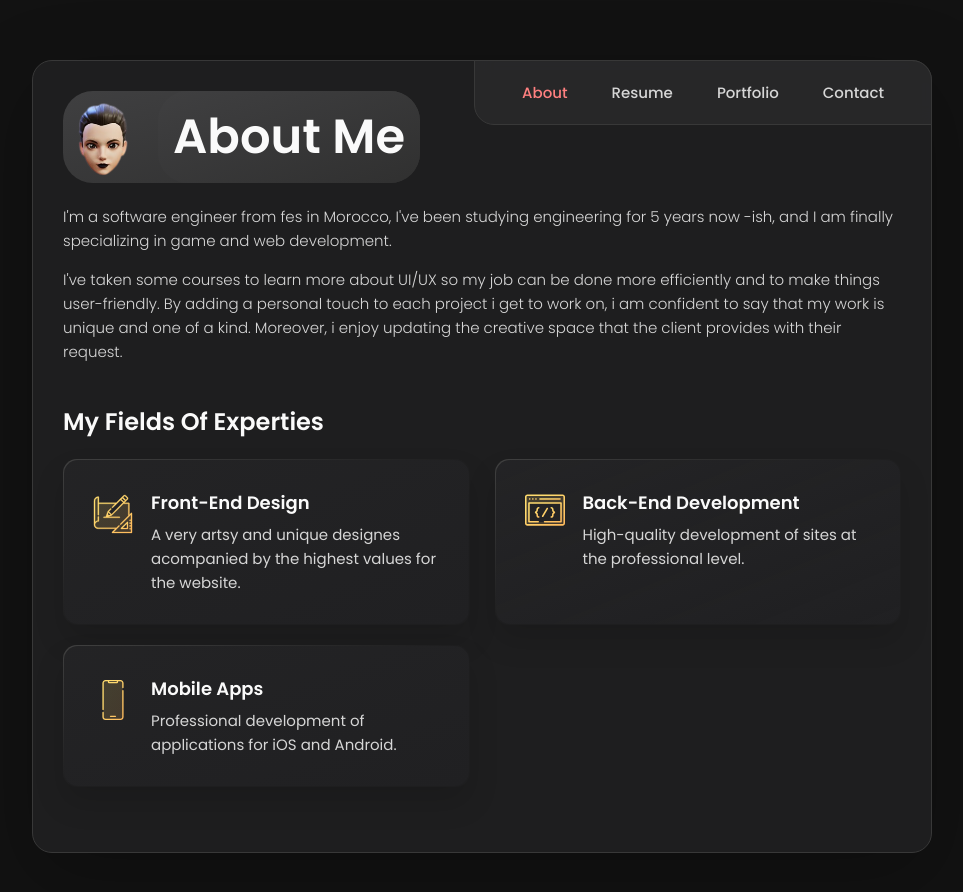
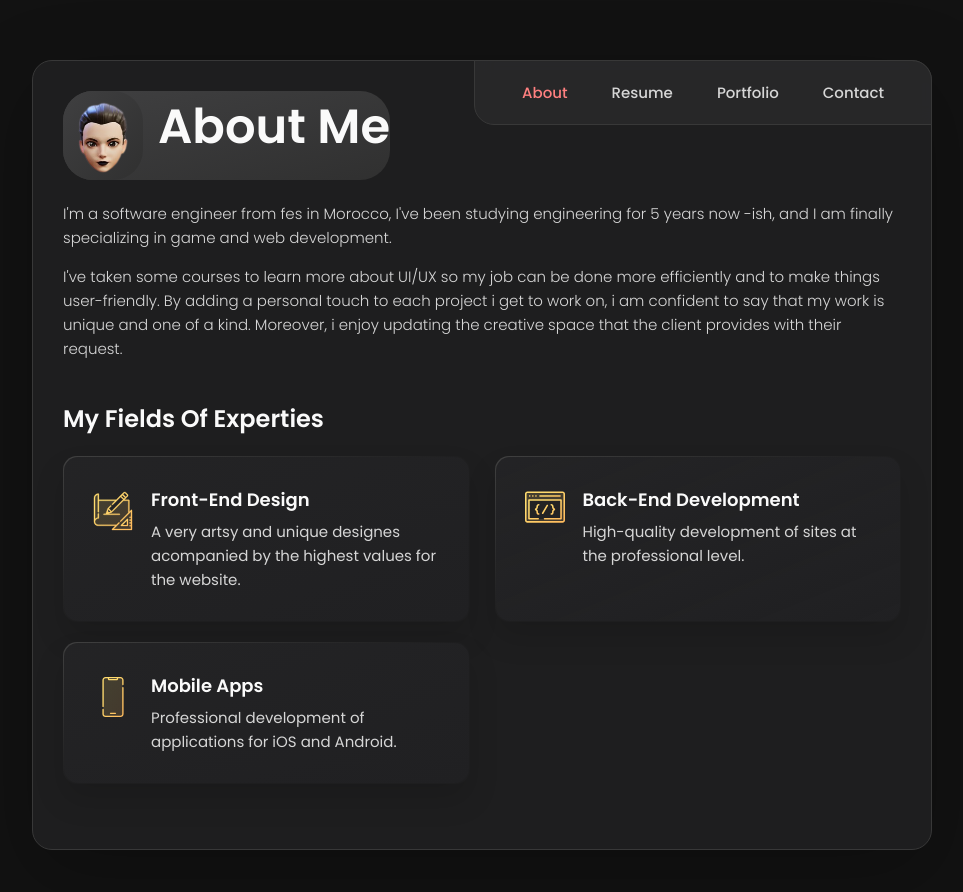
Before and after one commit to hibaBekkour/hibabekkour.github.io, a plain HTML site: page Hiba_Bekkour.html in a window 1280 px wide. Shown: the whole page, without its empty margins (158-1121 px from the left). Drawn offline with Linux system fonts and the light colour scheme.

Commit message:
Update Hiba_Bekkour.html

```diff
--- a/Hiba_Bekkour.html
+++ b/Hiba_Bekkour.html
@@ -99,8 +99,8 @@
 
 
           <figure class="avatar-box2">
-          <img src="./assets/images/my-avatar-face.png" alt="Hiba BEKKOUR" width="80">
-          <h2 class="aboutMe">About me</h2>
+          <img class = "avatar-box"src="./assets/images/my-avatar-face.png" alt="Hiba BEKKOUR" width="80">
+          <h2 class="about-me">About me</h2>
 
         </figure>
 
```
